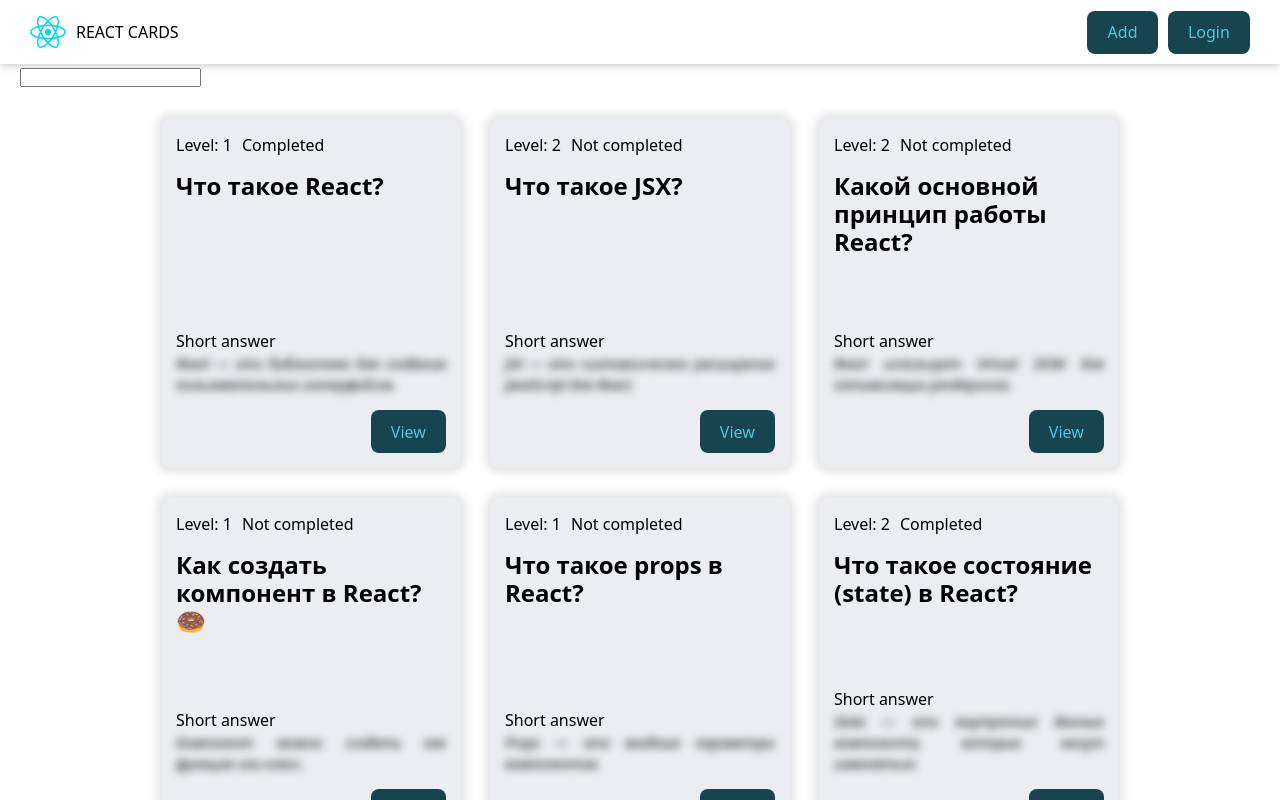
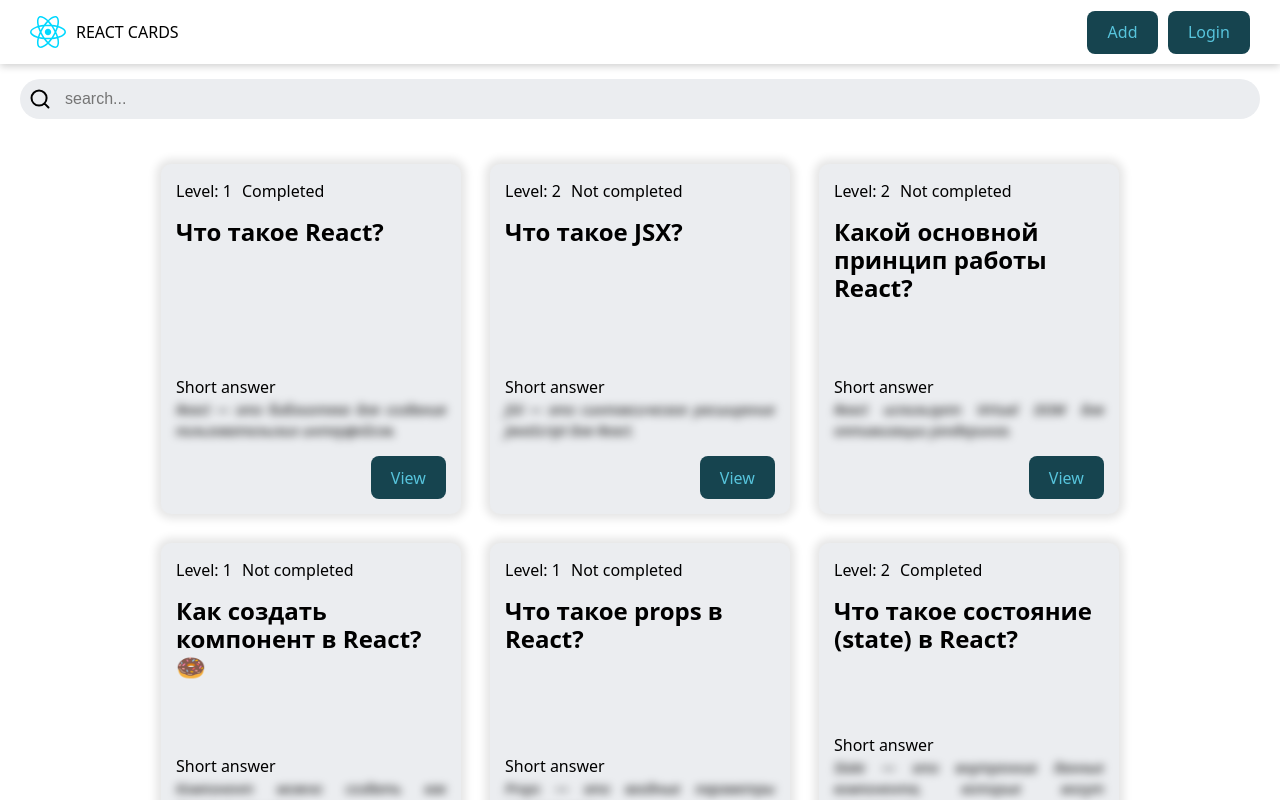
Before and after one commit to oneilcode/react-app, a React (Vite) app: page / in a window 1280 px wide. Built offline with nearby package versions, Linux system fonts and the light colour scheme; data requests are answered from the project's data file.

Commit message:
icons and searchInput

```diff
--- /dev/null
+++ b/src/components/SearchInput/SearchInput.jsx
@@ -0,0 +1,14 @@
+import { useId } from "react";
+import cls from "./SearchInput.module.css";
+import { SearchIcon } from "../icons";
+
+export const SearchInput = ({ value, onChange}) => {
+    const inputId = useId()
+
+  return (
+    <div className={cls.inputContainer}>
+      <label htmlFor={inputId}><SearchIcon className={cls.searchIcon}/></label>
+      <input type="text" className={cls.input} placeholder="search..." id={inputId} value={value} onChange={onChange} />
+    </div>
+  );
+};
--- /dev/null
+++ b/src/components/SearchInput/SearchInput.module.css
@@ -0,0 +1,24 @@
+.inputContainer {
+  width: 100%;
+  height: 40px;
+  border-radius: 20px;
+  background-color: var(--card-bg-color);
+  position: relative;
+}
+
+.searchIcon {
+  position: absolute;
+  top: 10px;
+  left: 10px;
+}
+
+.input {
+  width: 100%;
+  height: 100%;
+  padding: 12px 12px 12px 45px;
+  border: none;
+  outline: none;
+  background-color: transparent;
+  font-size: 16px;
+  color: var(--text-color);
+}
--- /dev/null
+++ b/src/components/SearchInput/index.jsx
@@ -0,0 +1 @@
+export { SearchInput } from './SearchInput'
--- /dev/null
+++ b/src/components/icons.jsx
@@ -0,0 +1,20 @@
+export const SearchIcon = (props) => {
+  return (
+    <svg
+      width="20"
+      height="20"
+      viewBox="0 0 20 20"
+      {...props}
+    >
+      <path
+        d="M14.386 14.386l4.0877 4.0877-4.0877-4.0877c-2.9418 2.9419-7.7115 2.9419-10.6533 0-2.9419-2.9418-2.9419-7.7115 0-10.6533 2.9418-2.9419 7.7115-2.9419 10.6533 0 2.9419 2.9418 2.9419 7.7115 0 10.6533z"
+        stroke="currentColor"
+        fill="none"
+        stroke-width="2"
+        fill-rule="evenodd"
+        stroke-linecap="round"
+        stroke-linejoin="round"
+      ></path>
+    </svg>
+  );
+};
--- a/src/pages/Homepage/HomePage.jsx
+++ b/src/pages/Homepage/HomePage.jsx
@@ -1,34 +1,36 @@
-import { useState, useEffect, useRef } from "react";
+import { useState, useEffect} from "react";
 import { API_URL } from "../../constants";
 import { QuestionCardList } from "../../components/QuestionCardList";
 import { Loader } from "../../components/Loader";
 import { useFetch } from "../../hooks/usefetch";
+import { SearchInput } from "../../components/SearchInput/SearchInput";
+import cls from "./Homepage.module.css";
 
 export const HomePage = () => {
   const [questions, setQuestions] = useState([]);
-  const [searchValue, setSearchValue] = useState('');
+  const [searchValue, setSearchValue] = useState("");
 
-  const [getQuestions, isLoading, error] =  useFetch(async (url) => {
+  const [getQuestions, isLoading, error] = useFetch(async (url) => {
     const response = await fetch(`${API_URL}/${url}`);
     const questions = await response.json();
 
-    setQuestions(questions)
-    return questions
-  })
+    setQuestions(questions);
+    return questions;
+  });
 
   useEffect(() => {
-    getQuestions('react');
+    getQuestions("react");
   }, []);
 
-
   const onSearchChangeHandler = (e) => {
-    setSearchValue(e.target.value)
-  }
+    setSearchValue(e.target.value);
+  };
 
   return (
     <>
-
-    <input type="text" value={searchValue} onChange={onSearchChangeHandler}/>
+      <div className={cls.controlsContainer}>
+      <SearchInput value={searchValue} onChange={onSearchChangeHandler}/>
+      </div>
 
       {isLoading && <Loader />}
       {error && <p>{error}</p>}
--- a/src/pages/Homepage/HomePage.module.css
+++ b/src/pages/Homepage/HomePage.module.css
@@ -0,0 +1,10 @@
+.controlsContainer {
+    width: 100%;
+    min-width: 800px;
+    margin:  0 auto;
+    padding:  15px 0;
+    display: flex;
+    justify-content: center;
+    align-items: center;
+    gap: 10px;
+}
```
